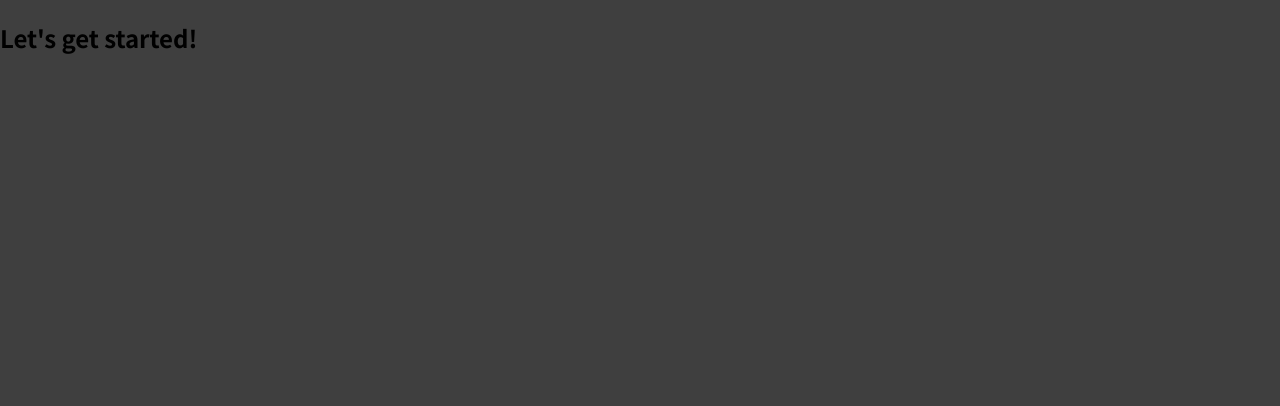
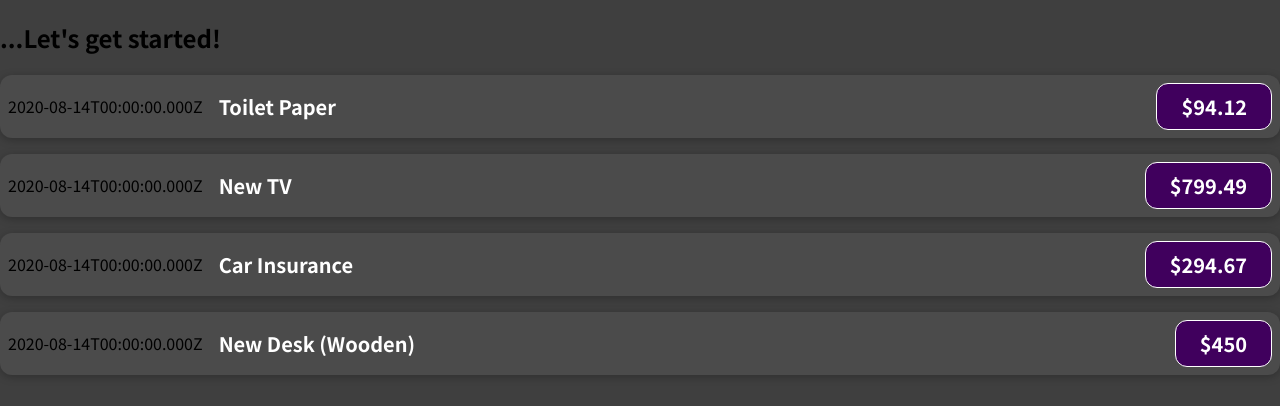
Before and after one commit to W1erzba/reactLearning-1, a JavaScript app: page / in a window 1280 px wide. Shown: the top 406 px of the page. Built offline with nearby package versions, Linux system fonts and the light colour scheme.

Commit message:
firstDay+1

```diff
--- a/src/App.js
+++ b/src/App.js
@@ -1,9 +1,37 @@
+import ExpenseItem from './components/ExpenseItem';
+
 function App() {
-  return (
-    <div>
-      <h2>Let's get started!</h2>
-    </div>
-  );
+	const expenses = [
+		{
+			id: 'e1',
+			title: 'Toilet Paper',
+			amount: 94.12,
+			date: new Date(2020, 7, 14),
+		},
+		{ id: 'e2', title: 'New TV', amount: 799.49, date: new Date(2021, 2, 12) },
+		{
+			id: 'e3',
+			title: 'Car Insurance',
+			amount: 294.67,
+			date: new Date(2021, 2, 28),
+		},
+		{
+			id: 'e4',
+			title: 'New Desk (Wooden)',
+			amount: 450,
+			date: new Date(2021, 5, 12),
+		},
+	];
+
+	return (
+		<div>
+			<h2> ...Let's get started!</h2>
+			<ExpenseItem title={expenses[0].title} amount={expenses[0].amount} date={expenses[0].date}></ExpenseItem>
+			<ExpenseItem title={expenses[1].title} amount={expenses[1].amount} date={expenses[0].date}></ExpenseItem>
+			<ExpenseItem title={expenses[2].title} amount={expenses[2].amount} date={expenses[0].date}></ExpenseItem>
+			<ExpenseItem title={expenses[3].title} amount={expenses[3].amount} date={expenses[0].date}></ExpenseItem>
+		</div>
+	);
 }
 
 export default App;
--- /dev/null
+++ b/src/components/ExpenseItem.css
@@ -0,0 +1,56 @@
+.expense-item {
+	display: flex;
+	justify-content: space-between;
+	align-items: center;
+	box-shadow: 0 2px 8px rgba(0, 0, 0, 0.25);
+	padding: 0.5rem;
+	margin: 1rem 0;
+	border-radius: 12px;
+	background-color: #4b4b4b;
+}
+
+.expense-item__description {
+	display: flex;
+	flex-direction: column;
+	gap: 1rem;
+	align-items: flex-end;
+	flex-flow: column-reverse;
+	justify-content: flex-start;
+	flex: 1;
+}
+
+.expense-item h2 {
+	color: #3a3a3a;
+	font-size: 1rem;
+	flex: 1;
+	margin: 0 1rem;
+	color: white;
+}
+
+.expense-item__price {
+	font-size: 1rem;
+	font-weight: bold;
+	color: white;
+	background-color: #40005d;
+	border: 1px solid white;
+	padding: 0.5rem;
+	border-radius: 12px;
+}
+
+@media (min-width: 580px) {
+	.expense-item__description {
+		flex-direction: row;
+		align-items: center;
+		justify-content: flex-start;
+		flex: 1;
+	}
+
+	.expense-item__description h2 {
+		font-size: 1.25rem;
+	}
+
+	.expense-item__price {
+		font-size: 1.25rem;
+		padding: 0.5rem 1.5rem;
+	}
+}
--- /dev/null
+++ b/src/components/ExpenseItem.js
@@ -0,0 +1,17 @@
+// in React there is a convenction where we always name function this same name as component name. With btw is always started with uppercase letter and camelCase.
+
+import './ExpenseItem.css'; // this is how you add css file to js component in React.
+
+function ExpenseItem(props) {
+	return (
+		<div className='expense-item'>
+			<div>{props.date.toISOString()}</div>
+			<div className='expense-item__description'>
+				<h2>{props.title}</h2>
+			</div>
+			<div className='expense-item__price'>${props.amount}</div>
+		</div>
+	);
+}
+
+export default ExpenseItem;
```
Also changed, not shown: src/index.css (+4 -4 lines), package.json (indentation only).
